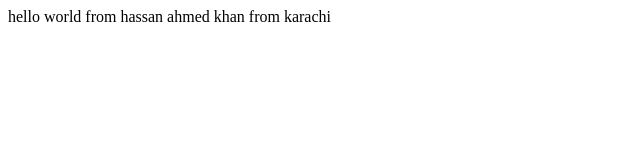
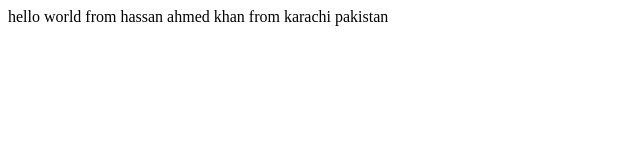
Before and after one commit to hassanahmed12/bootcamp2020, a plain HTML site: page index.html in a window 1280 px wide. Shown: the full height of the page, 0-640 px from the left. Drawn offline with Linux system fonts and the light colour scheme.

Commit message:
Update index.html

```diff
--- a/index.html
+++ b/index.html
@@ -7,6 +7,6 @@
 
 </head>
 <body>
-    hello world from hassan ahmed khan from karachi
+    hello world from hassan ahmed khan from karachi pakistan
 </body>
 </html>
```
